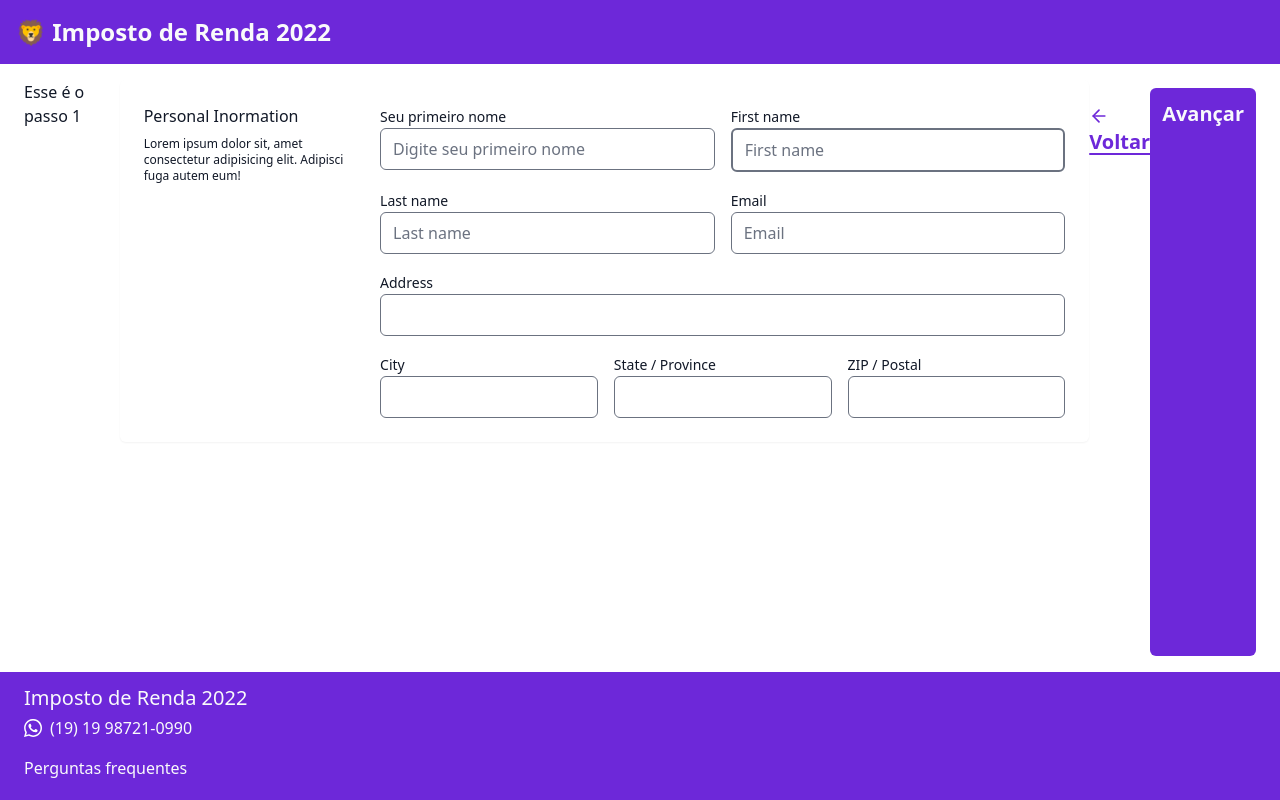
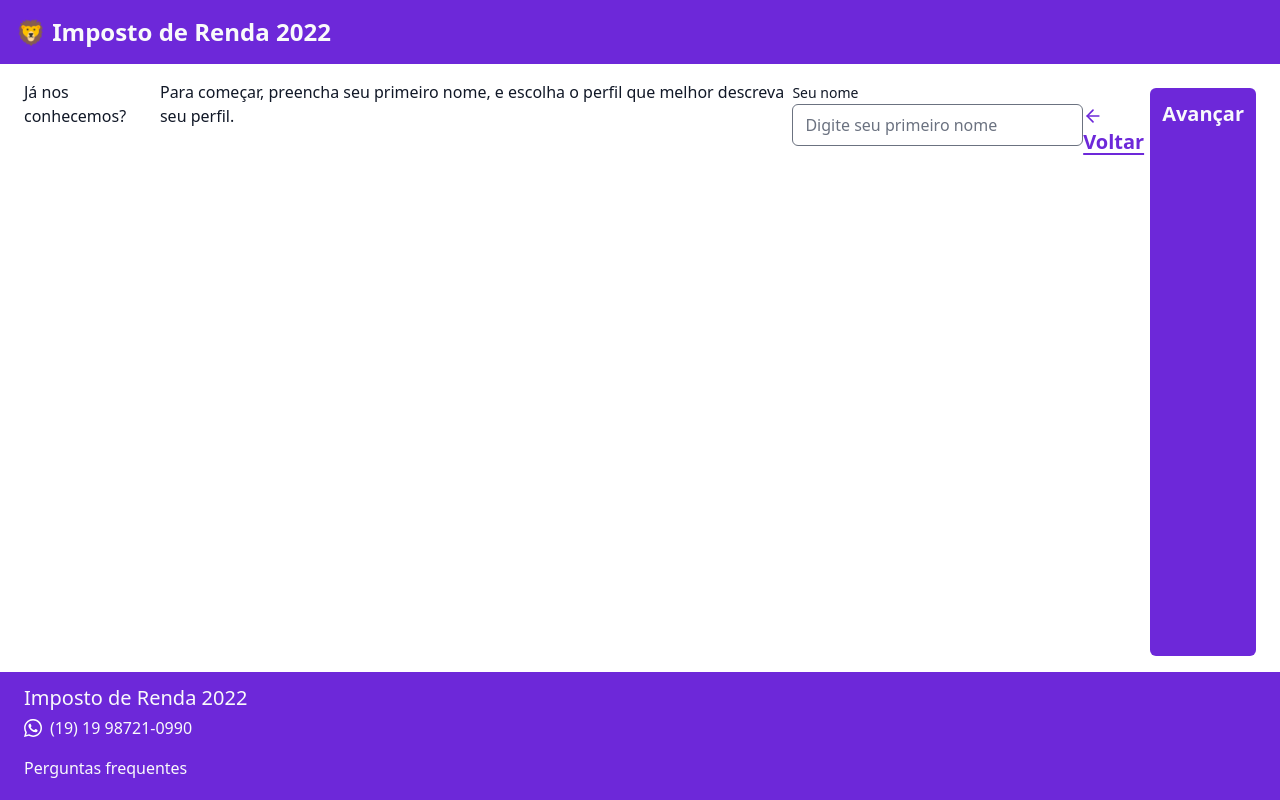
Before and after one commit to tadomaitis/declaracao-ir, a Next.js app: page /declaracao/passo1 in a window 1280 px wide. Built offline with nearby package versions, Linux system fonts and the light colour scheme.

Commit message:
remove ununsed content

```diff
--- a/pages/declaracao/passo1.tsx
+++ b/pages/declaracao/passo1.tsx
@@ -7,103 +7,17 @@ import styles from './styles/Passo1.module.css'
 const Passo1 = () => {
   return (
     <SiteLayout>
-      <main className={styles.mainContent}>Esse é o passo 1</main>
-      <form className="container mx-auto flex flex-col space-y-12">
-        <fieldset className="bg-coolGray-50 grid grid-cols-4 gap-6 rounded-md p-6 shadow-sm">
-          <div className="col-span-full space-y-2 lg:col-span-1">
-            <p className="font-medium">Personal Inormation</p>
-            <p className="text-xs">
-              Lorem ipsum dolor sit, amet consectetur adipisicing elit. Adipisci
-              fuga autem eum!
+      <h2 className={styles.pageTitle}>Já nos conhecemos?</h2>
+      <p className={styles.pageDescription}>
+        Para começar, preencha seu primeiro nome, e escolha o perfil que melhor
+        descreva seu perfil.
       </p>
-          </div>
-          <div className="col-span-full grid grid-cols-6 gap-4 lg:col-span-3">
       <Input
         id="firsName"
-              label="Seu primeiro nome"
+        label="Seu nome"
         type="text"
         placeholder="Digite seu primeiro nome"
       />
-            <div className="col-span-full sm:col-span-3">
-              <label htmlFor="firstname" className="text-sm">
-                First name
-              </label>
-              <input
-                id="firstname"
-                type="text"
-                placeholder="First name"
-                className="text-coolGray-900 w-full rounded-md border-2 focus:ring focus:ring-violet-600 focus:ring-opacity-75"
-              />
-            </div>
-            <div className="col-span-full sm:col-span-3">
-              <label htmlFor="lastname" className="text-sm">
-                Last name
-              </label>
-              <input
-                id="lastname"
-                type="text"
-                placeholder="Last name"
-                className="border-coolGray-300 text-coolGray-900 w-full rounded-md focus:ring focus:ring-violet-600 focus:ring-opacity-75"
-              />
-            </div>
-            <div className="col-span-full sm:col-span-3">
-              <label htmlFor="email" className="text-sm">
-                Email
-              </label>
-              <input
-                id="email"
-                type="email"
-                placeholder="Email"
-                className="border-coolGray-300 text-coolGray-900 w-full rounded-md focus:ring focus:ring-violet-600 focus:ring-opacity-75"
-              />
-            </div>
-            <div className="col-span-full">
-              <label htmlFor="address" className="text-sm">
-                Address
-              </label>
-              <input
-                id="address"
-                type="text"
-                placeholder=""
-                className="border-coolGray-300 text-coolGray-900 w-full rounded-md focus:ring focus:ring-violet-600 focus:ring-opacity-75"
-              />
-            </div>
-            <div className="col-span-full sm:col-span-2">
-              <label htmlFor="city" className="text-sm">
-                City
-              </label>
-              <input
-                id="city"
-                type="text"
-                placeholder=""
-                className="border-coolGray-300 text-coolGray-900 w-full rounded-md focus:ring focus:ring-violet-600 focus:ring-opacity-75"
-              />
-            </div>
-            <div className="col-span-full sm:col-span-2">
-              <label htmlFor="state" className="text-sm">
-                State / Province
-              </label>
-              <input
-                id="state"
-                type="text"
-                placeholder=""
-                className="border-coolGray-300 text-coolGray-900 w-full rounded-md focus:ring focus:ring-violet-600 focus:ring-opacity-75"
-              />
-            </div>
-            <div className="col-span-full sm:col-span-2">
-              <label htmlFor="zip" className="text-sm">
-                ZIP / Postal
-              </label>
-              <input
-                id="zip"
-                type="text"
-                placeholder=""
-                className="border-coolGray-300 text-coolGray-900 w-full rounded-md focus:ring focus:ring-violet-600 focus:ring-opacity-75"
-              />
-            </div>
-          </div>
-        </fieldset>
-      </form>
       <NavButtonsContainer
         goBackPath="/declaracao"
         goForwardPath="/declaracao/passo2"
```
Lines whose indentation alone changed are shown as unchanged.
